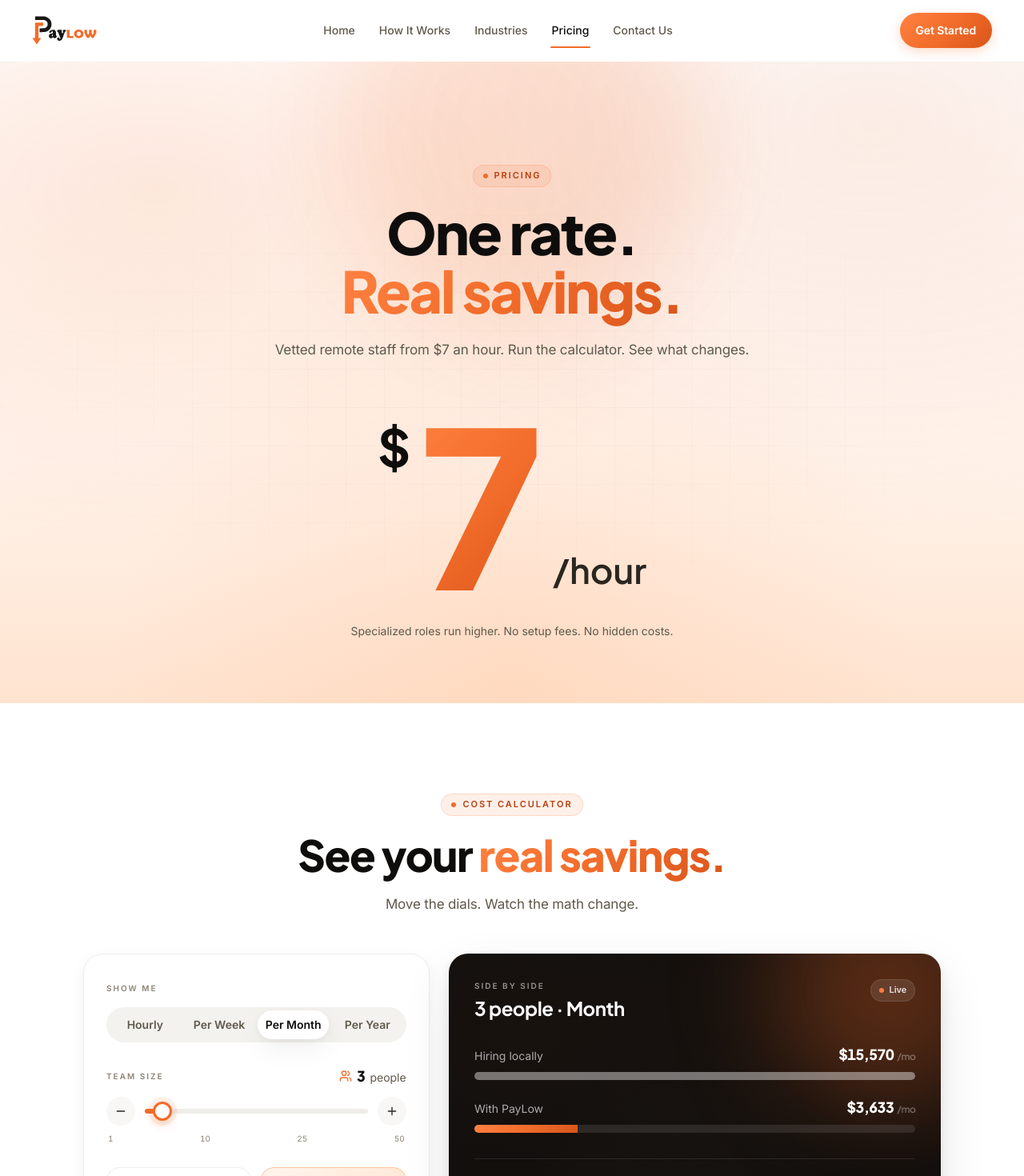
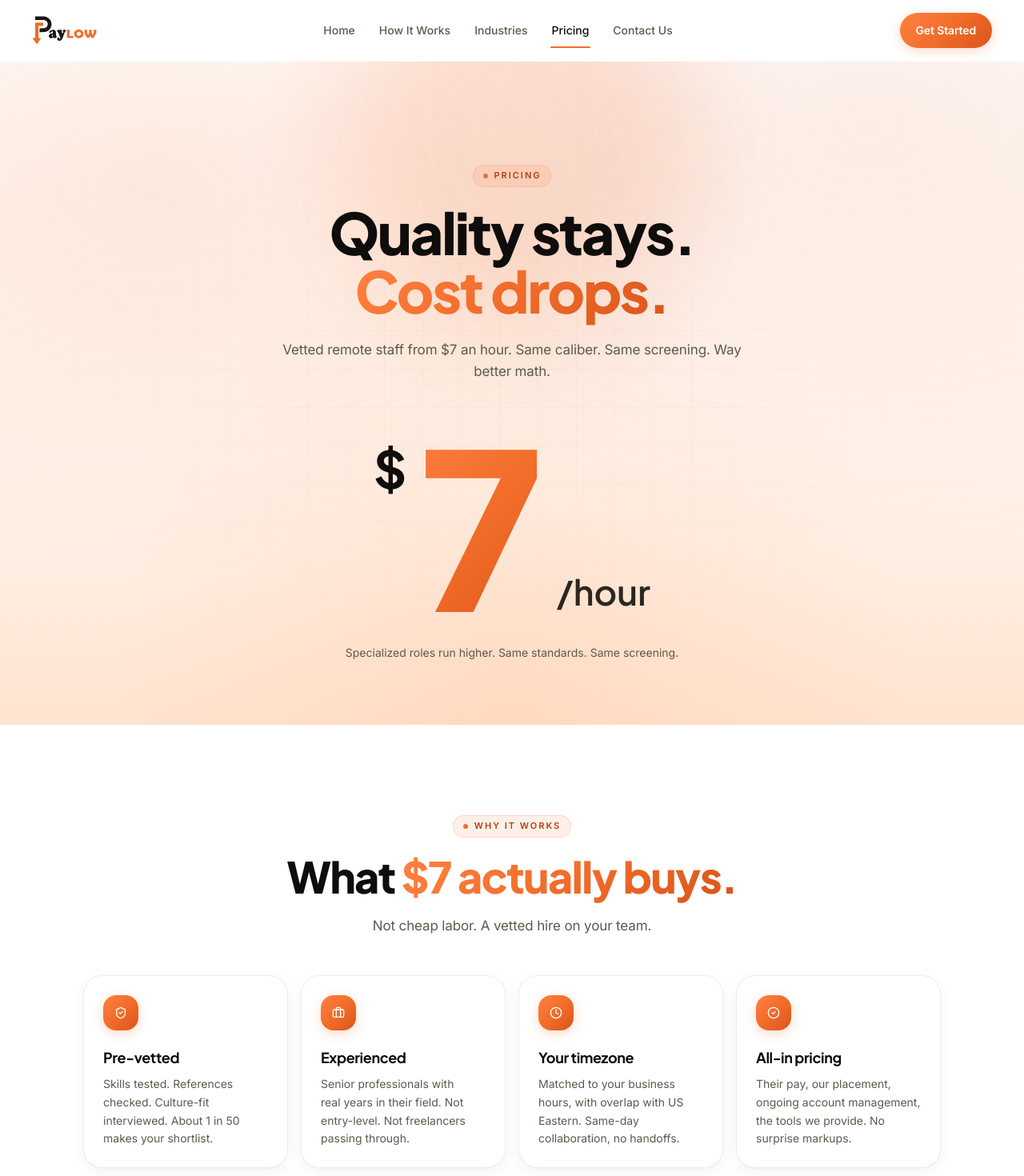
Before and after one commit to kleegr/paylowstaffing-website, a Next.js app: page /pricing in a window 1280 px wide. Shown: the top 1470 px of the page at 80% size. Built offline with nearby package versions, Linux system fonts and the light colour scheme.

Commit message:
feat(pricing): new "What $7 actually buys" section, hero rework, $55→$7 countdown; how-it-works step 03 side-by-side copy

```diff
--- a/src/app/how-it-works/page.tsx
+++ b/src/app/how-it-works/page.tsx
@@ -9,14 +9,15 @@ import { assets } from '@/lib/content';
 
 export const metadata: Metadata = {
   title: 'How It Works',
-  description: 'First call to first hire in days. We screen. You decide.',
+  description: 'First call to first hire in days. We screen. You compare. You decide.',
 };
 
 const processSteps = [
-  { n: '01', title: 'Brief us',      d: 'A 15-minute call. Tell us what you need.',  Icon: Headphones },
-  { n: '02', title: 'We match',      d: 'We screen hundreds. You see 4 or 5 picks.', Icon: ShieldCheck },
-  { n: '03', title: 'You interview', d: 'Meet your favorites. Pick on the call.',    Icon: UserCheck },
-  { n: '04', title: 'They start',    d: 'Onboarded and productive day one.',         Icon: Zap },
+  { n: '01', title: 'Brief us',      d: 'A 15-minute call. Tell us what you need.',           Icon: Headphones },
+  { n: '02', title: 'We match',      d: 'We screen hundreds. You see 4 or 5 picks.',          Icon: ShieldCheck },
+  // Step 03: side-by-side comparison is the punchline of our process.
+  { n: '03', title: 'You interview', d: 'See your shortlist side by side. Decide on the call.', Icon: UserCheck },
+  { n: '04', title: 'They start',    d: 'Onboarded and productive day one.',                  Icon: Zap },
 ];
 
 export default function HowItWorksPage() {
@@ -25,7 +26,7 @@ export default function HowItWorksPage() {
       <PageHero
         eyebrow="How it works"
         title={<>Hire remote staff. <span className="text-gradient">Without the headache.</span></>}
-        lead="First call to first hire in days. We screen. You decide."
+        lead="First call to first hire in days. We screen. You compare. You decide."
         bgImage={assets.howItWorksHeroBg}
         imageAlt="A PayLow recruiter"
         actions={
@@ -48,7 +49,8 @@ export default function HowItWorksPage() {
             <ul className="mt-7 space-y-3">
               {[
                 'A real person to call. Never a chatbot.',
-                'Talent vetted before you see them.',
+                'Vetted before you see them.',
+                'Compare 4 or 5 picks side by side.',
                 'Hire in days, not months.',
               ].map((s) => (
                 <li key={s} className="flex items-center gap-3 text-ink-700">
--- a/src/app/pricing/page.tsx
+++ b/src/app/pricing/page.tsx
@@ -1,13 +1,14 @@
 import type { Metadata } from 'next';
-import { ArrowRight, Check, X } from 'lucide-react';
+import { ArrowRight, Check, X, ShieldCheck, Briefcase, Clock, CheckCircle2 } from 'lucide-react';
 import SectionHeading from '@/components/SectionHeading';
 import PricingCalculator from '@/components/PricingCalculator';
 import CtaBanner from '@/components/CtaBanner';
 import GetStartedButton from '@/components/GetStartedButton';
+import CountUp from '@/components/CountUp';
 
 export const metadata: Metadata = {
   title: 'Pricing',
-  description: 'Vetted remote staff from $7 an hour. Run the calculator. See what changes.',
+  description: 'Vetted remote staff from $7 an hour. Senior talent, screened first. Run the calculator and see what changes.',
 };
 
 const onshoreCons = [
@@ -17,16 +18,43 @@ const onshoreCons = [
   'Long-term contracts',
 ];
 const paylowPros = [
-  '$7/hr \u2014 all-in',
-  'No recruitment fees',
+  '$7/hr, all-in',
+  'Vetted before you see them',
   '7-day average to hire',
   'Cancel anytime',
+];
+
+// "What $7 actually buys" — the quality anchor. Four short cards that
+// frame $7 as serious hiring, not cheap labor. Order matters: trust
+// (vetting) → quality (experience) → fit (timezone) → price clarity
+// (all-in). Each line is a concrete claim, not a feeling.
+const qualities = [
+  {
+    Icon: ShieldCheck,
+    title: 'Pre-vetted',
+    body: 'Skills tested. References checked. Culture-fit interviewed. About 1 in 50 makes your shortlist.',
+  },
+  {
+    Icon: Briefcase,
+    title: 'Experienced',
+    body: 'Senior professionals with real years in their field. Not entry-level. Not freelancers passing through.',
+  },
+  {
+    Icon: Clock,
+    title: 'Your timezone',
+    body: 'Matched to your business hours, with overlap with US Eastern. Same-day collaboration, no handoffs.',
+  },
+  {
+    Icon: CheckCircle2,
+    title: 'All-in pricing',
+    body: 'Their pay, our placement, ongoing account management, the tools we provide. No surprise markups.',
+  },
 ];
 
 export default function PricingPage() {
   return (
     <>
-      {/* Hero */}
+      {/* HERO */}
       <section className="relative isolate overflow-hidden">
         <div aria-hidden className="absolute inset-0 -z-20 bg-gradient-warm" />
         <div aria-hidden className="absolute inset-0 -z-10 bg-mesh-2" />
@@ -37,29 +65,76 @@ export default function PricingPage() {
           <div data-reveal>
             <p className="mb-5"><span className="eyebrow"><span className="eyebrow-dot" /> Pricing</span></p>
             <h1 className="display-1">
-              One rate.<br />
-              <span className="text-gradient">Real savings.</span>
+              Quality stays.<br />
+              <span className="text-gradient">Cost drops.</span>
             </h1>
             <p className="lead mt-6 max-w-2xl mx-auto">
-              Vetted remote staff from $7 an hour. Run the calculator. See what changes.
+              Vetted remote staff from $7 an hour. Same caliber. Same screening. Way better math.
             </p>
           </div>
 
-          <div className="mt-10 flex items-end justify-center gap-2 lg:gap-3" data-reveal data-reveal-delay="100">
-            <span className="font-display font-bold text-ink-900 self-start mt-4" style={{ fontSize: 'clamp(2.5rem, 5vw, 4rem)' }}>$</span>
-            <span className="font-display font-black text-gradient leading-none" style={{ fontSize: 'clamp(9rem, 22vw, 17rem)' }}>7</span>
-            <span className="font-display font-semibold text-ink-700 pb-4" style={{ fontSize: 'clamp(1.75rem, 3.5vw, 2.75rem)' }}>/hour</span>
+          {/* Giant $7 with $55 → $7 countdown for visual consistency with
+              the homepage pricing card. "$" stays in its own smaller-font
+              span so it doesn't scale with the giant numeric. */}
+          <div className="mt-10 flex items-end justify-center gap-2 lg:gap-3 tabular-nums" data-reveal data-reveal-delay="100">
+            <span
+              className="font-display font-bold text-ink-900 self-start mt-4"
+              style={{ fontSize: 'clamp(2.5rem, 5vw, 4rem)' }}
+            >
+              $
+            </span>
+            <span
+              className="font-display font-black leading-none inline-block"
+              style={{ fontSize: 'clamp(9rem, 22vw, 17rem)' }}
+            >
+              <CountUp className="text-gradient" from={55} value={7} duration={1800} format="int" />
+            </span>
+            <span
+              className="font-display font-semibold text-ink-700 pb-4"
+              style={{ fontSize: 'clamp(1.75rem, 3.5vw, 2.75rem)' }}
+            >
+              /hour
+            </span>
           </div>
-          <p className="text-ink-500 mt-4 text-sm">Specialized roles run higher. No setup fees. No hidden costs.</p>
+          <p className="text-ink-500 mt-4 text-sm">Specialized roles run higher. Same standards. Same screening.</p>
         </div>
       </section>
 
-      {/* Calculator */}
+      {/* WHAT $7 ACTUALLY BUYS — quality anchor */}
       <section className="section bg-white">
         <div className="container-wide max-w-6xl">
           <SectionHeading
+            eyebrow="Why it works"
+            title={<>What <span className="text-gradient">$7 actually buys.</span></>}
+            lead="Not cheap labor. A vetted hire on your team."
+            align="center"
+          />
+
+          <div className="mt-12 grid sm:grid-cols-2 lg:grid-cols-4 gap-4">
+            {qualities.map((q, i) => (
+              <article
+                key={q.title}
+                className="card p-6 group hover:shadow-lift transition-all duration-500 ease-out hover:-translate-y-1"
+                data-reveal
+                data-reveal-delay={i * 80}
+              >
+                <span className="inline-flex w-11 h-11 items-center justify-center rounded-2xl bg-gradient-brand text-white shadow-glow-sm group-hover:scale-105 transition-transform duration-500">
+                  <q.Icon className="w-4 h-4" />
+                </span>
+                <h3 className="mt-5 font-display font-bold text-lg text-ink-900">{q.title}</h3>
+                <p className="mt-2 text-ink-500 text-sm leading-relaxed">{q.body}</p>
+              </article>
+            ))}
+          </div>
+        </div>
+      </section>
+
+      {/* CALCULATOR */}
+      <section className="section bg-ink-50/50">
+        <div className="container-wide max-w-6xl">
+          <SectionHeading
             eyebrow="Cost calculator"
-            title={<>See your <span className="text-gradient">real savings.</span></>}
+            title={<>See your <span className="text-gradient">savings.</span></>}
             lead="Move the dials. Watch the math change."
             align="center"
           />
@@ -69,8 +144,8 @@ export default function PricingPage() {
         </div>
       </section>
 
-      {/* Side-by-side comparison */}
-      <section className="section bg-ink-50/50">
+      {/* SIDE-BY-SIDE */}
+      <section className="section bg-white">
         <div className="container-wide max-w-5xl">
           <SectionHeading
             eyebrow="Side by side"
```
